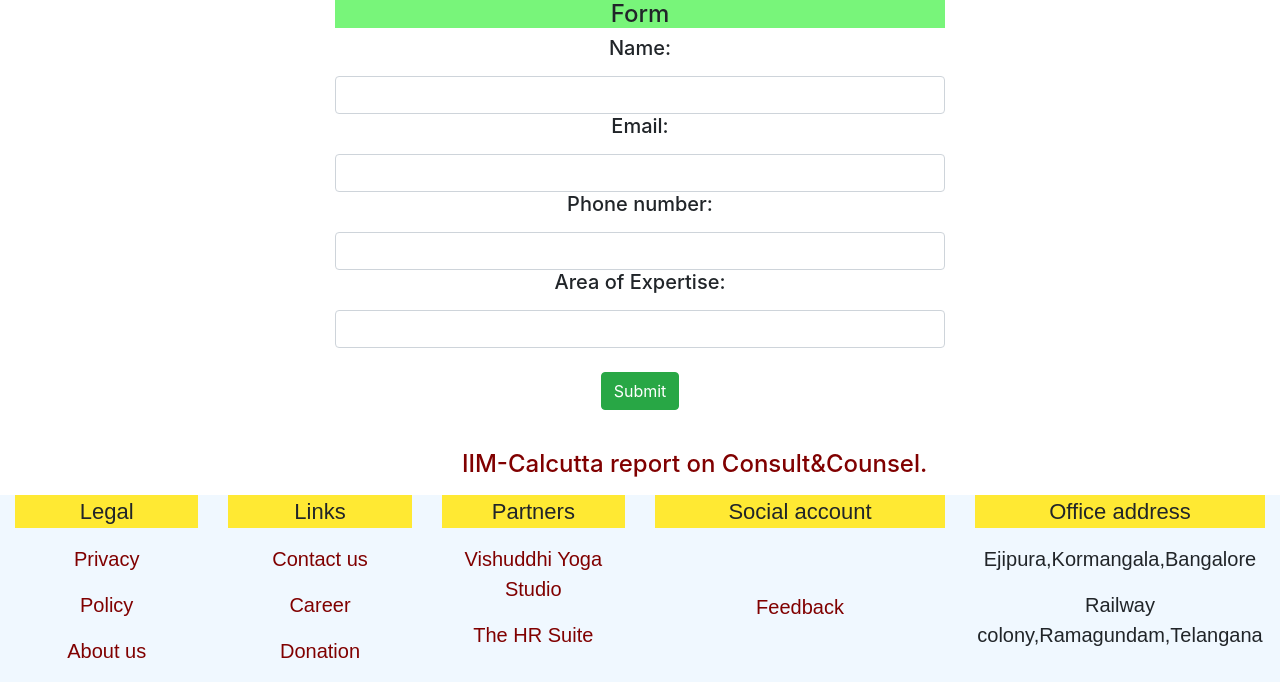
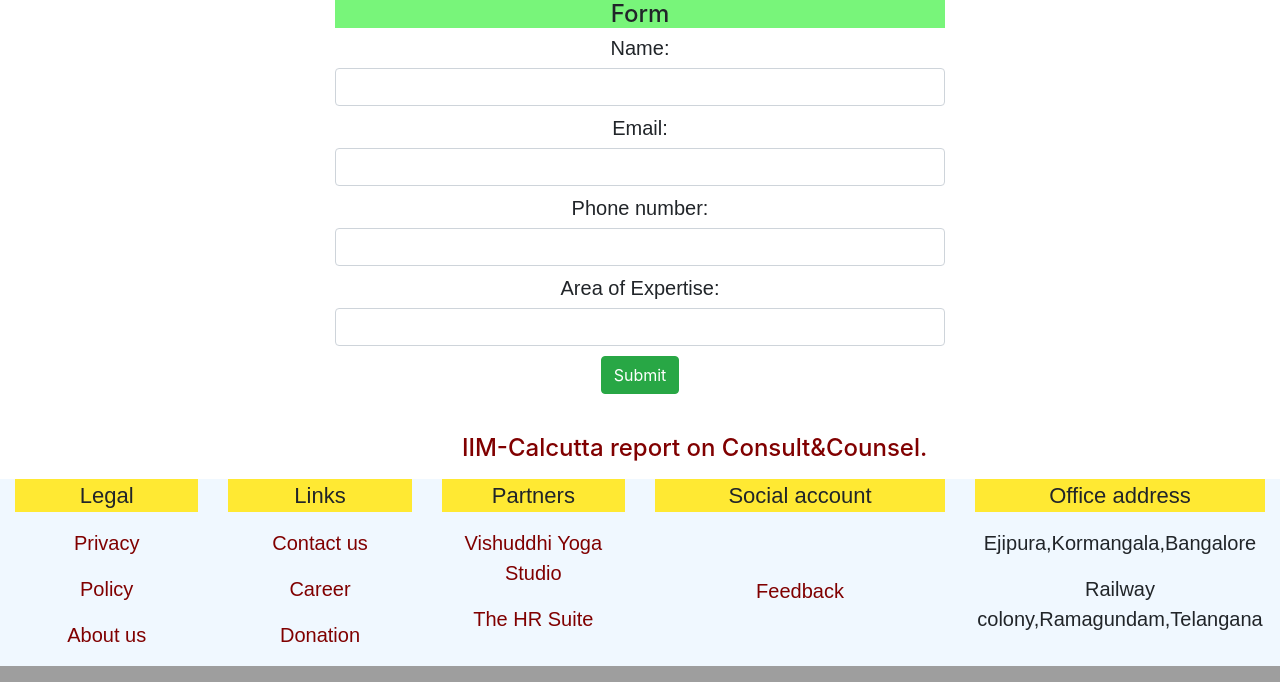
Before and after one commit to sumanpatra970/consultcounsel97, a Django app: page /hireme in a window 1280 px wide. Shown: the part 1142-1824 px from the top of the page. Run offline with Django 3.2, Linux system fonts and the light colour scheme; some libraries are stand-ins or nearby versions; grey boxes are pictures that could not be loaded.

Commit message:
Update hire_home.html

```diff
--- a/templates/hire_home.html
+++ b/templates/hire_home.html
@@ -23,14 +23,14 @@
                 <form class="form-group pox" action="form_submit" method="POST">
                 {% csrf_token %}
                 <h4 class="pox cv">Form</h4>
-                <label for="fname"><h5>Name:</h5></label>
-                <input type="text" id="fname" name="fname" class="form-control">
-                <label for="lname"><h5>Email:</h5></label>
-                <input type="email" id="lname" name="lname" class="form-control">
-                <label for="phone"><h5>Phone number:</h5></label>
-                <input type="tel" id="phone" name="phone" class="form-control">
-                  <label for="area"><h5>Area of Expertise:</h5></label>
-                <input type="text" id="area" name="area" class="form-control"><br>
+                <div class="suppy"><label for="fname"><h5 class="kk puppy">Name:</h5></label>
+                <input type="text" id="fname" name="fname" class="form-control"></div>
+                <div class="suppy"><label for="lname"><h5 class="kk puppy">Email:</h5></label>
+                <input type="email" id="lname" name="lname" class="form-control"></div>
+                <div class="suppy"><label for="phone"><h5 class="kk puppy">Phone number:</h5></label>
+                <input type="tel" id="phone" name="phone" class="form-control"></div>
+                <div class="suppy"><label for="area"><h5 class="kk puppy">Area of Expertise:</h5></label>
+                <input type="text" id="area" name="area" class="form-control"></div>
                 <button type="submit" class="btn btn-success">Submit</button>
 
             </form>
```
